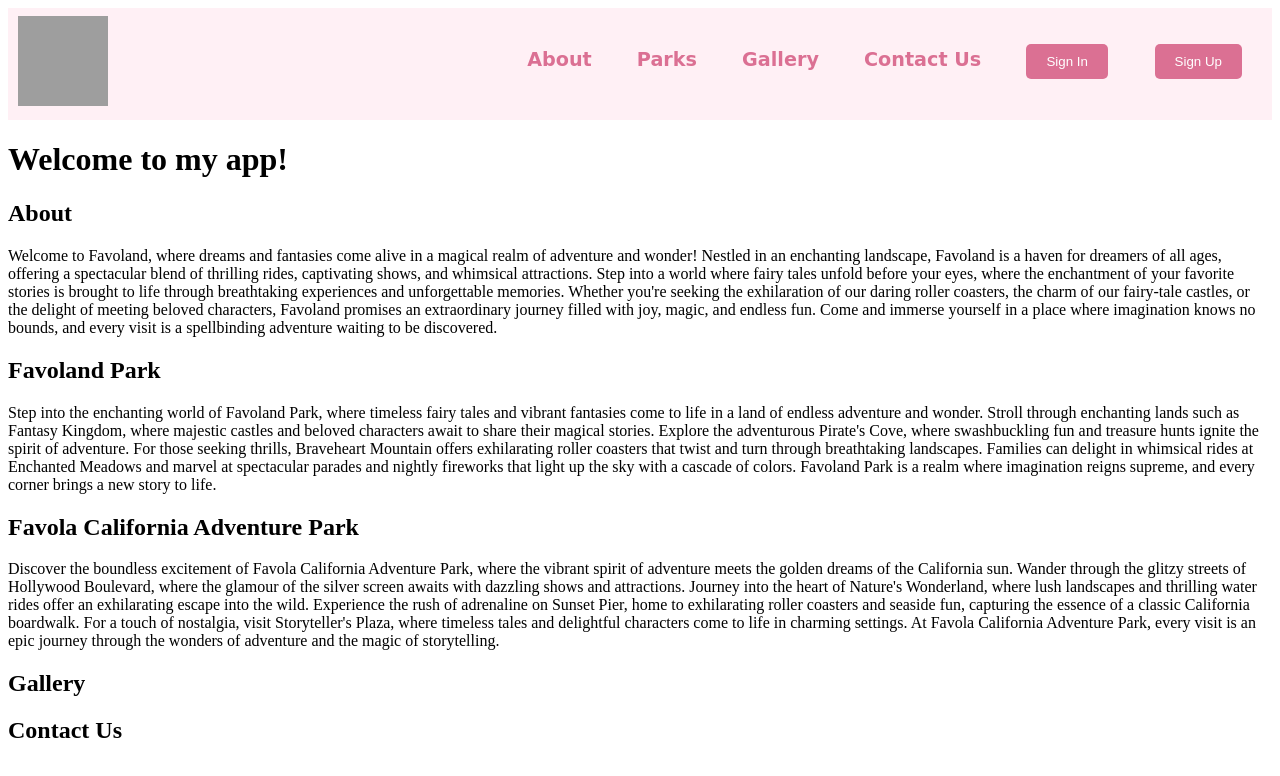
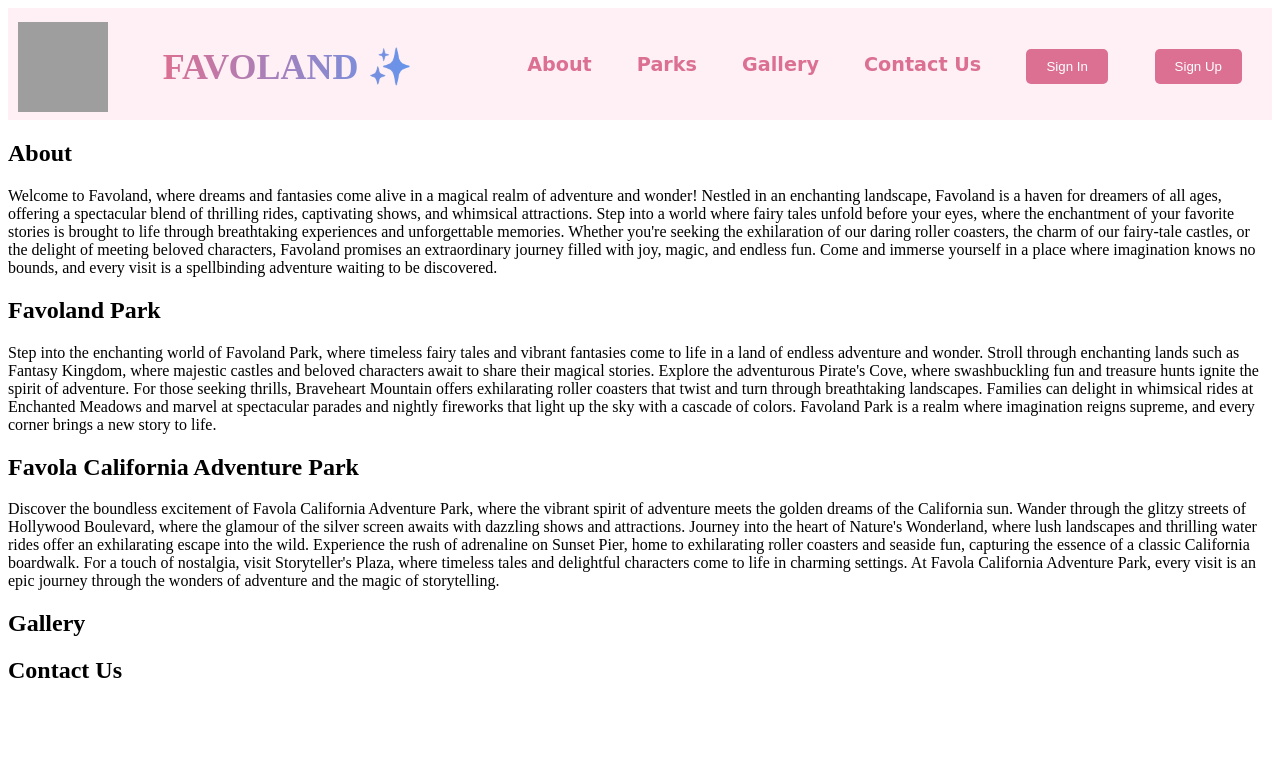
Before and after one commit to byzarsln/Favoland-Website, a website: page public/index.html in a window 1280 px wide. Drawn offline with Linux system fonts and the light colour scheme; grey boxes are pictures that could not be loaded.

Commit message:
navbar edited

```diff
--- a/public/index.html
+++ b/public/index.html
@@ -13,6 +13,7 @@
   <div class="container">
     <nav>
       <img class="icon" src="../images/favoland_icon.png" width="90" height="90">
+      <h1 class="navbar-title">FAVOLAND ✨</h1>
       <ul>
         <li><a href="#about">About</a></li>
         <li><a href="#parks">Parks</a></li>
@@ -31,7 +32,6 @@
       </ul>
     </nav>
   </div>
-  <h1>Welcome to my app!</h1>
   <div id="about">
     <h2>About</h2>
     <p>
--- a/public/styles/index.css
+++ b/public/styles/index.css
@@ -39,6 +39,7 @@ nav ul li a {
 }
 
 button {
+    /* background: linear-gradient(to right, #db7093, #6495ed); */
     background-color: #db7093;
     color: white;
     border: none;
@@ -46,3 +47,11 @@ button {
     border-radius: 5px;
     cursor: pointer;
 }
+
+.navbar-title {
+    font-family: copperplate;
+    font-size: 36px;
+    background: linear-gradient(to right, #db7093, #6495ed);
+    -webkit-background-clip: text;
+    -webkit-text-fill-color: transparent;
+  }
```
